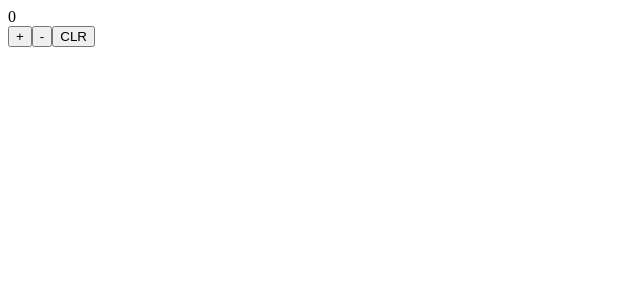
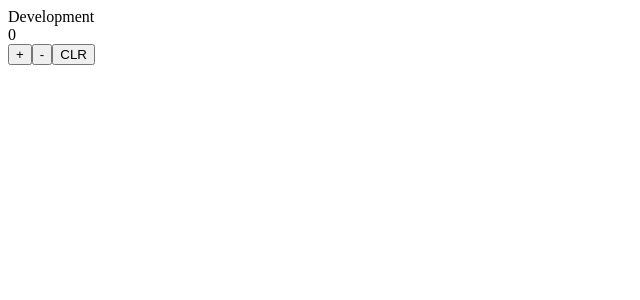
Before and after one commit to shirobrak/cicd-sandbox-react, a React app: page / in a window 1280 px wide. Shown: the top 300 px of the page, without its empty margins (0-640 px from the left). Built offline with nearby package versions, Linux system fonts and the light colour scheme.

Commit message:
Add counter title

```diff
--- a/src/components/Counter/index.tsx
+++ b/src/components/Counter/index.tsx
@@ -10,10 +10,23 @@ const minusOne = (val: number): number => {
   return val - 1;
 };
 
+const getTitle = (): string => {
+  const nodeEnv = process.env.NODE_ENV;
+  switch (nodeEnv) {
+    case "production":
+      return "Production";
+    case "development":
+      return "Development";
+    default:
+      return "Unknown";
+  }
+};
+
 const Counter: FC = (): ReactElement => {
   const [count, setCount] = useState(0);
   return (
     <>
+      <div>{getTitle()}</div>
       <div className="display" test-dataid="display">
         {count}
       </div>
```
